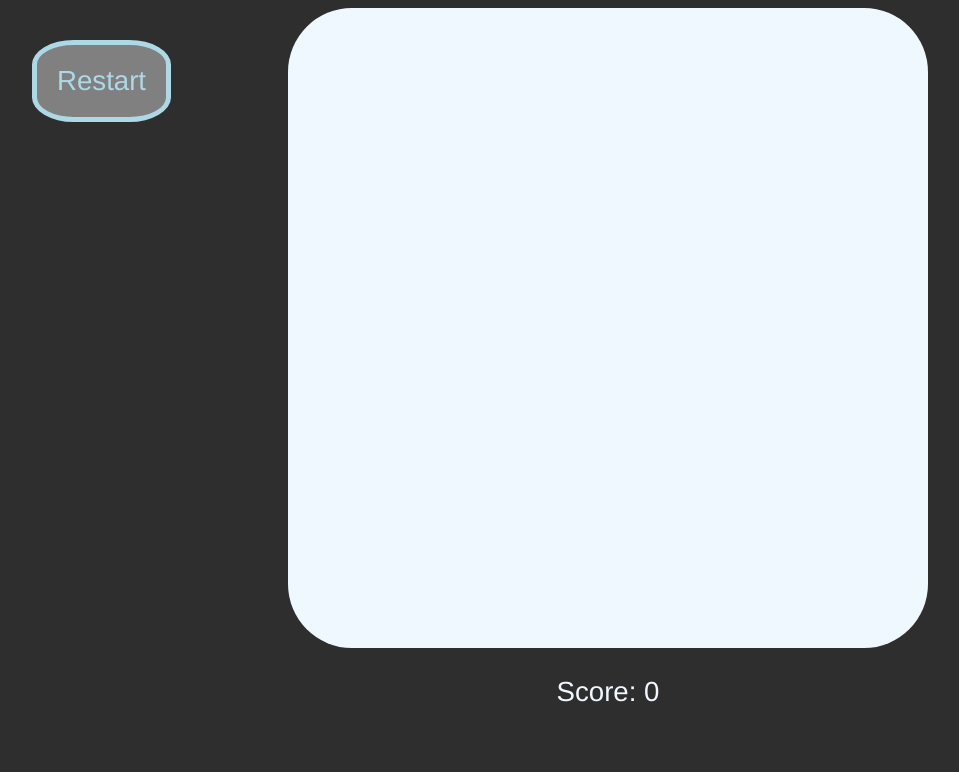
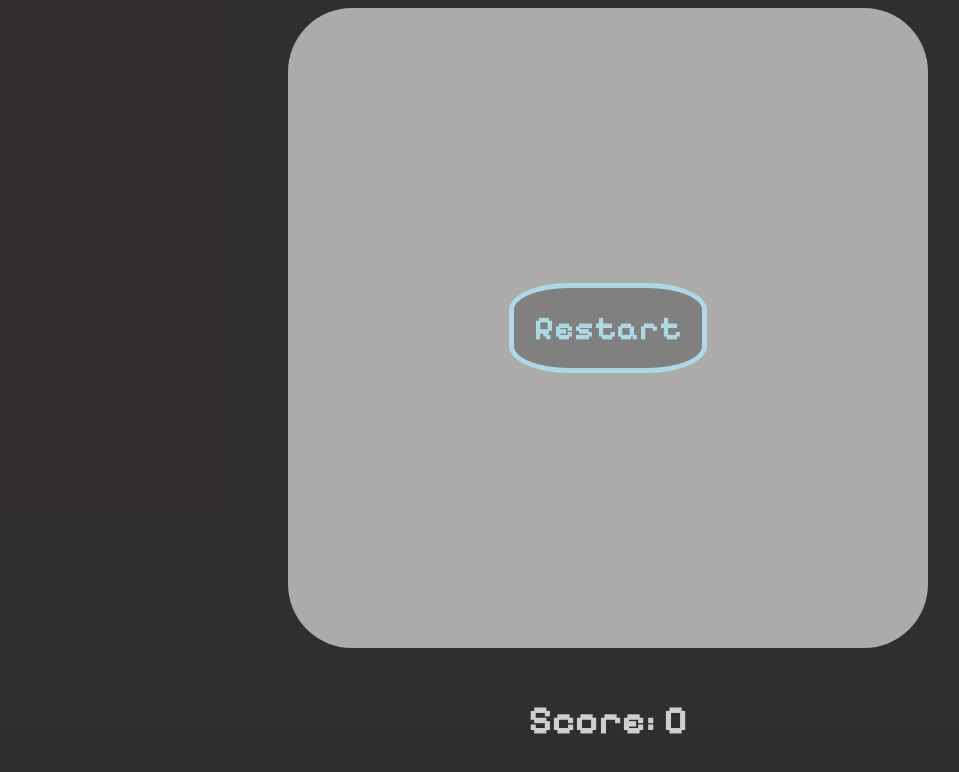
Before and after one commit to SerhiiBruj/skii_game, a website built with webpack: page www/public/index.html in a window 1280 px wide. Shown: the whole page, without its empty margins (32-991 px from the left). Built offline with nearby package versions, Linux system fonts and the light colour scheme; what rust would draw is missing.

Commit message:
finnaly everything works but dynamic chunk rendering

```diff
--- a/www/public/index.html
+++ b/www/public/index.html
@@ -3,47 +3,28 @@
   <head>
     <meta charset="UTF-8" />
     <meta name="viewport" content="width=device-width, initial-scale=1.0" />
+    <link rel="preconnect" href="https://fonts.googleapis.com">
     <title>Ski Game</title>
+    <link rel="stylesheet" href="./styles.css">
+  <body>
+
     <style>
-      body {
-        background-color: rgb(46, 46, 46);
-        flex-direction: column;
-        display: flex;
-        justify-content: center;
-        align-items: center;
-      }
-      .wrapper {
-        display: flex;
-        justify-content: center;
-        align-items: center;
-        overflow: hidden;
-        border-radius: 10%;
-        background-color: aliceblue;
-      }
+      @import url('https://fonts.googleapis.com/css2?family=Pixelify+Sans:wght@400..700&display=swap');
       * {
-        color: aliceblue;
-        font-size: larger;
-        font-family: "Franklin Gothic Medium", "Arial Narrow", Arial, sans-serif;
-      }
-      #restart{
-        border-radius: 30%;
-        color: lightblue;
-        background-color: gray;
-        border:solid lightblue 5px;
-        padding: 20px;
-        position: absolute;
-        top: 5%;
-        left:5%  ;
-      }
+  font-family: "Pixelify Sans", serif;
+  font-optical-sizing: auto;
+  font-weight: 700;
+  font-style: normal;
+}
     </style>
-  <body>
-    <button id="restart">Restart</button>
+    <div id="gameOverSign">
+      <button id="restart">Restart</button>
+    </div>
 
     <div id="wrapper" class="wrapper">
       <canvas id="gameCanvas" ></canvas>
     </div>
     <p id="score">Score: 0</p>
-    <br />
 
 
 
--- /dev/null
+++ b/www/public/styles.css
@@ -0,0 +1,60 @@
+body {
+    background-color: rgb(46, 46, 46);
+    flex-direction: column;
+    display: flex;
+    justify-content: center;
+    align-items: center;
+  }
+  .wrapper {
+    display: flex;
+    justify-content: center;
+    align-items: center;
+    overflow: hidden;
+    border-radius: 10%;
+    background-color: rgb(217, 217, 217);
+  }
+  * {
+
+    color: aliceblue;
+    font-size: larger;
+    font-family: "Franklin Gothic Medium", "Arial Narrow", Arial, sans-serif;
+  }
+  #restart{
+    border-radius: 30%;
+    color: lightblue;
+    background-color: gray;
+    border:solid lightblue 5px;
+    padding: 20px;
+
+  }
+  #gameOverSign{
+    position: absolute;
+    width:100vw;
+    height: 100vh;
+    background-color: rgba(59, 47, 47, 0.277);
+    display: none;
+    display: flex;
+    justify-content: space-evenly;
+    flex-direction: column;
+    align-items: center;
+    overflow: hidden;
+    display: none;
+  }
+
+  #score{
+    position: absolute;
+    bottom: 0px;
+    height: 8vh;
+    width: 100vw;
+    font-size: 40px;
+    text-align: center;
+    color: rgb(207, 207, 207);
+  }
+
+@media screen and (max-width:450px) {
+
+      #score{
+
+    color: rgb(0, 0, 0);
+  }
+}
--- a/www/src/index.js
+++ b/www/src/index.js
@@ -3,11 +3,15 @@ import init, { Game } from "rust";
 
 const canvas = document.getElementById("gameCanvas");
 let wrapper = document.getElementById("wrapper")
+let gameOverSign = document.getElementById("gameOverSign")
+
 function resizeCanvas() {
   if (window.innerWidth < 450) {
     wrapper.style.width = "100vw";
     canvas.width = window.innerWidth;
-    canvas.height = window.innerHeight * 0.9;
+    canvas.height = window.innerHeight;
+    wrapper.style.borderRadius=0;
+    document.body.style.overflowY="hidden";
   }
   else {
     wrapper.style.width = "fit-content";
@@ -34,11 +38,11 @@ let cur_cunk = 1;
 
 
 let draw = (x, y) => {
-  ctx.drawImage(images[0], x -8, y + 10, 50, 110);
+  ctx.drawImage(images[0], x-10, y + 10, 50, 110);
 
 };
 let drawSideWayTree = (x, y) => {
-  ctx.drawImage(images[1], x - 45, y - 70, 100, 250);
+  ctx.drawImage(images[1], x - 45, y - 108, 100, 250);
 
 };
 
@@ -56,8 +60,8 @@ function drawSkier(ctx, x, y, rotation) {
   ctx.rotate(radians);
   ctx.fillStyle = "black";
 
-  ctx.fillRect(-35 + distance_between_skiis_y , 0, 30, 5);
-  ctx.fillRect(-35 + distance_between_skiis_y * -1, distance_between_skiis_x, 30, 5);
+  ctx.fillRect(-35 + distance_between_skiis_y , 2, 30, 4);
+  ctx.fillRect(-35 + distance_between_skiis_y * -1, distance_between_skiis_x, 30, 4);
   ctx.restore();
   // Малюємо тулуб
   ctx.fillStyle = "#b3030f";
@@ -110,7 +114,7 @@ function drawShadow(trees, player_y) {
     if (tree.x > width * 0.2 && tree.x < width * 0.8)
       ctx.fillRect(tree.x - 8, tree.y - player_y + 110, 45, 60);
     else {
-      ctx.fillRect(tree.x - 20, tree.y - player_y + 150, 70, 150);
+      ctx.fillRect(tree.x - 20, tree.y - player_y + 120, 70, 150);
     }
   });
 }
@@ -170,7 +174,6 @@ async function run() {
     game = Game.new(height, width, mode);
     cur_cunk = 0;
     let trees = game.get_all_trees_for_js();
-
     function map(value, canvasWidth) {
       const minRotation = -50;
       const maxRotation = 50;
@@ -230,6 +233,7 @@ async function run() {
       game.change_player_rotation(rotation);
     });
     restartBtn.addEventListener("click", () => {
+      gameOverSign.style.display="none";
       game.restart();
       gameLoop();
     });
@@ -245,6 +249,7 @@ async function run() {
       try {
         game.update();
         if (game.get_is_game_over()) {
+          gameOverSign.style.display="flex";
           return;
         }
 
@@ -253,8 +258,9 @@ async function run() {
         drawShadow(trees, player_y)
         drawTraces(player_y);
 
-        drawSkier(ctx, game.get_player_x(), height * 0.2, game.get_player_rotation());
+        drawSkier(ctx, game.get_player_x(), height * 0.2 , game.get_player_rotation());
         drawtrees(trees, player_y)
+
         scoreDisplay.textContent =
           "Score: " + Math.floor(game.get_player_y());
 
@@ -263,7 +269,7 @@ async function run() {
         console.error("Error during game loop:", error);
       }
     }
-    console.log(game.get_player_x())
+
     gameLoop();
   } catch (error) {
     console.error(error);
```
